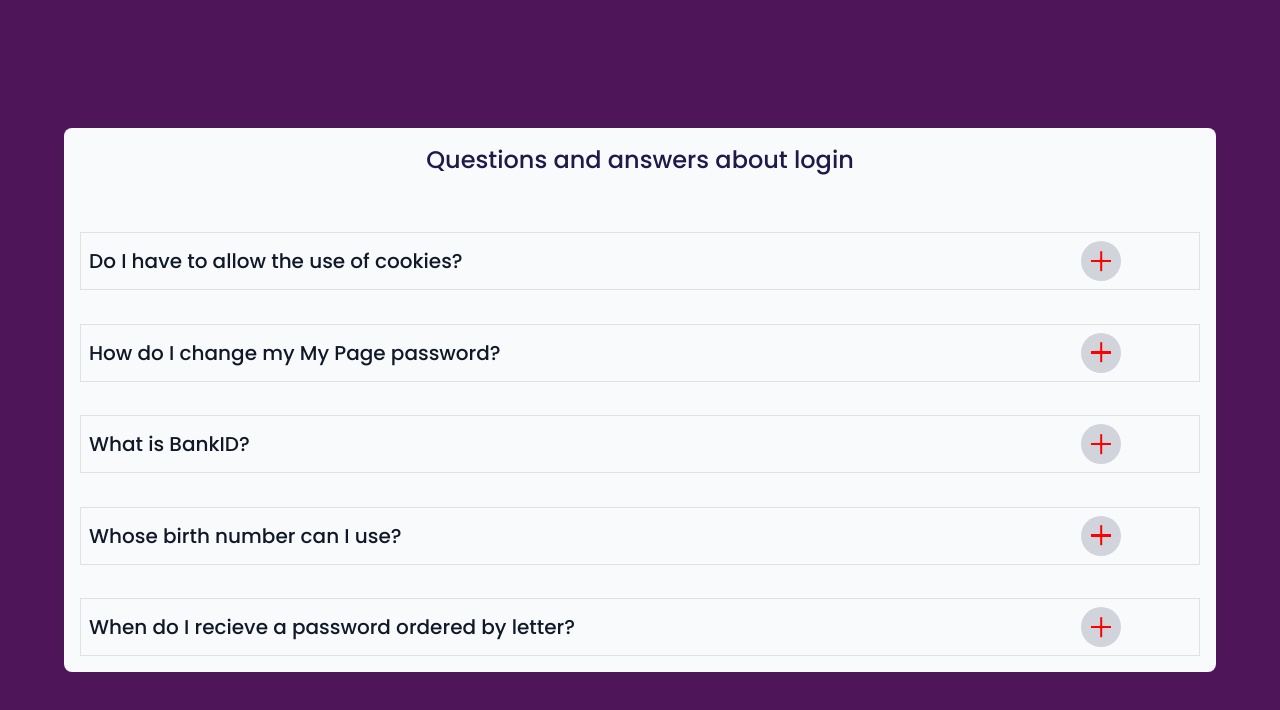
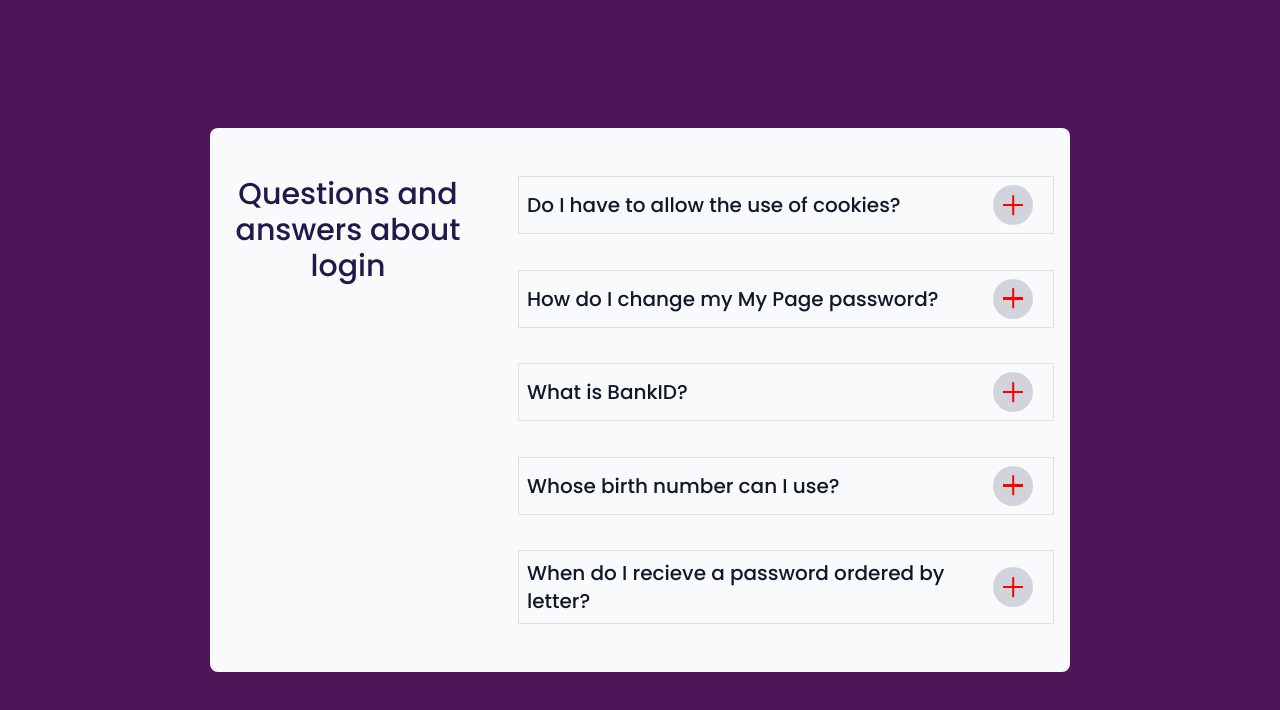
Before and after one commit to BranLeeDev/AccordionComplete, a React (Vite) app: page / in a window 1280 px wide. Shown: the top 710 px of the page. Built offline with nearby package versions, Linux system fonts and the light colour scheme; the HTML template or start-up script is replaced by a standard one.

Commit message:
Ahora es responsive para dispositivos moviles, tablets y desktops

```diff
--- a/src/App.tsx
+++ b/src/App.tsx
@@ -3,13 +3,11 @@ import QuestionsList from "./components/QuestionsList";
 function App(): JSX.Element {
   return (
     <>
-      <main className="am:gap-4 relative grid h-[80%] max-h-[34rem] w-[90%] grid-cols-6 grid-rows-6 gap-2 rounded-lg bg-slate-50 py-4">
-        <div className="absolute"></div>
-        <h1 className="col-start-1 col-end-7 row-start-1 row-end-2 px-4 text-center text-2xl text-indigo-950">
+      <main className="am:gap-4 relative z-10 grid h-[80%] max-h-[34rem] w-[90%] max-w-[53.75rem] grid-cols-6 grid-rows-6 gap-2 rounded-lg bg-slate-50 py-4 sm:py-12">
+        <h1 className="col-start-1 col-end-7 row-start-1 row-end-2 px-4 text-center text-2xl text-indigo-950 sm:col-end-3 sm:row-end-7 md:text-3xl">
           Questions and answers about login
         </h1>
         <QuestionsList />
-        <div className="absolute"></div>
       </main>
     </>
   );
--- a/src/components/QuestionsList.tsx
+++ b/src/components/QuestionsList.tsx
@@ -12,7 +12,7 @@ const QuestionsList: React.FC = () => {
   const questions: QuestionData[] = questionsData;
 
   return (
-    <aside className="col-start-1 col-end-7 row-start-2 row-end-7 flex h-full flex-col justify-between gap-2 overflow-y-auto overscroll-y-auto px-4">
+    <aside className="col-start-1 col-end-7 row-start-2 row-end-7 flex h-full flex-col justify-between gap-2 overflow-y-auto overscroll-y-auto px-4 sm:col-start-3 sm:row-start-1">
       {questions.map((question) => (
         <Question
           key={question.id}
```
